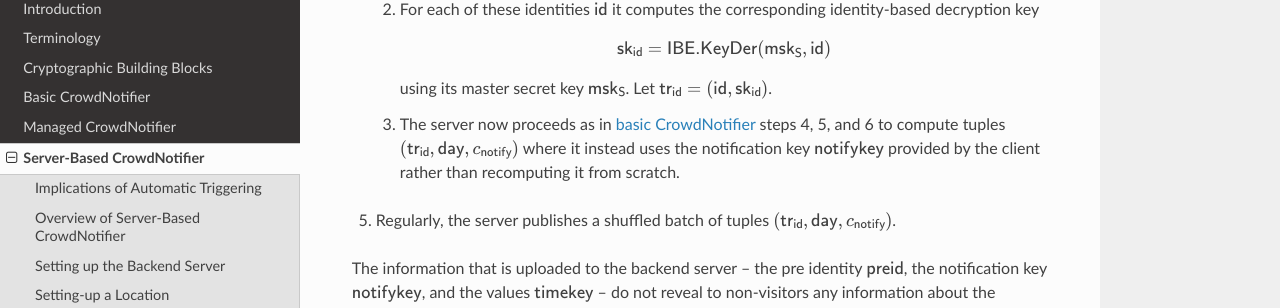
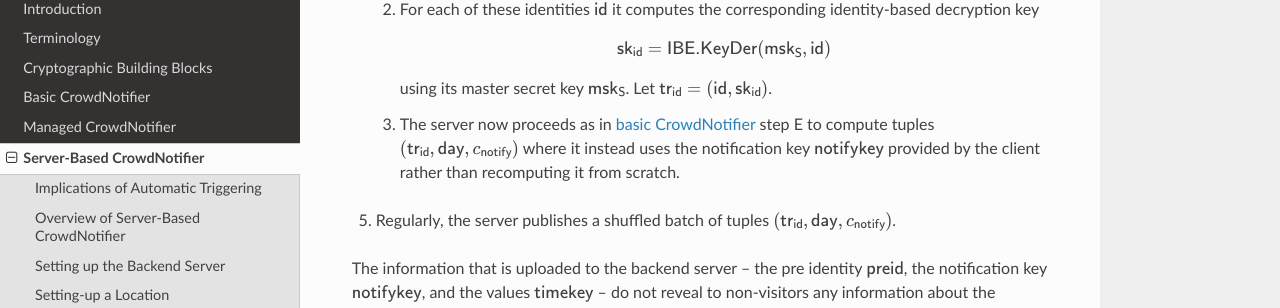
Before and after one commit to CrowdNotifier/techspec, a Sphinx documentation site: the page built from source/server-based.rst, in a window 1280 px wide and 900 px high, scrolled down 4280 px. Shown: the part 143-451 px from the top of the window. Built offline with Sphinx 7.4.7 and the Read the Docs theme 2.0.0, drawn with Linux system fonts in a browser that asks for light colours; the version number could not be read and is left out; cross-references to code outside the pages are shown as plain code.

Commit message:
Correct reference to basic scheme

```diff
--- a/source/server-based.rst
+++ b/source/server-based.rst
@@ -168,7 +168,7 @@ The app and server proceed as follows:
       (\id, \skid)`.
 
    3. The server now proceeds as in :ref:`basic
-      CrowdNotifier<basic-initiate-tracing>` steps 4, 5, and 6 to compute tuples
+      CrowdNotifier<basic-initiate-tracing>` step E to compute tuples
       :math:`(\traceid, \dayctr, \ctxtnotificationdata)` where it instead uses the
       notification key :math:`\notificationkey` provided by the client rather
       than recomputing it from scratch.
```
